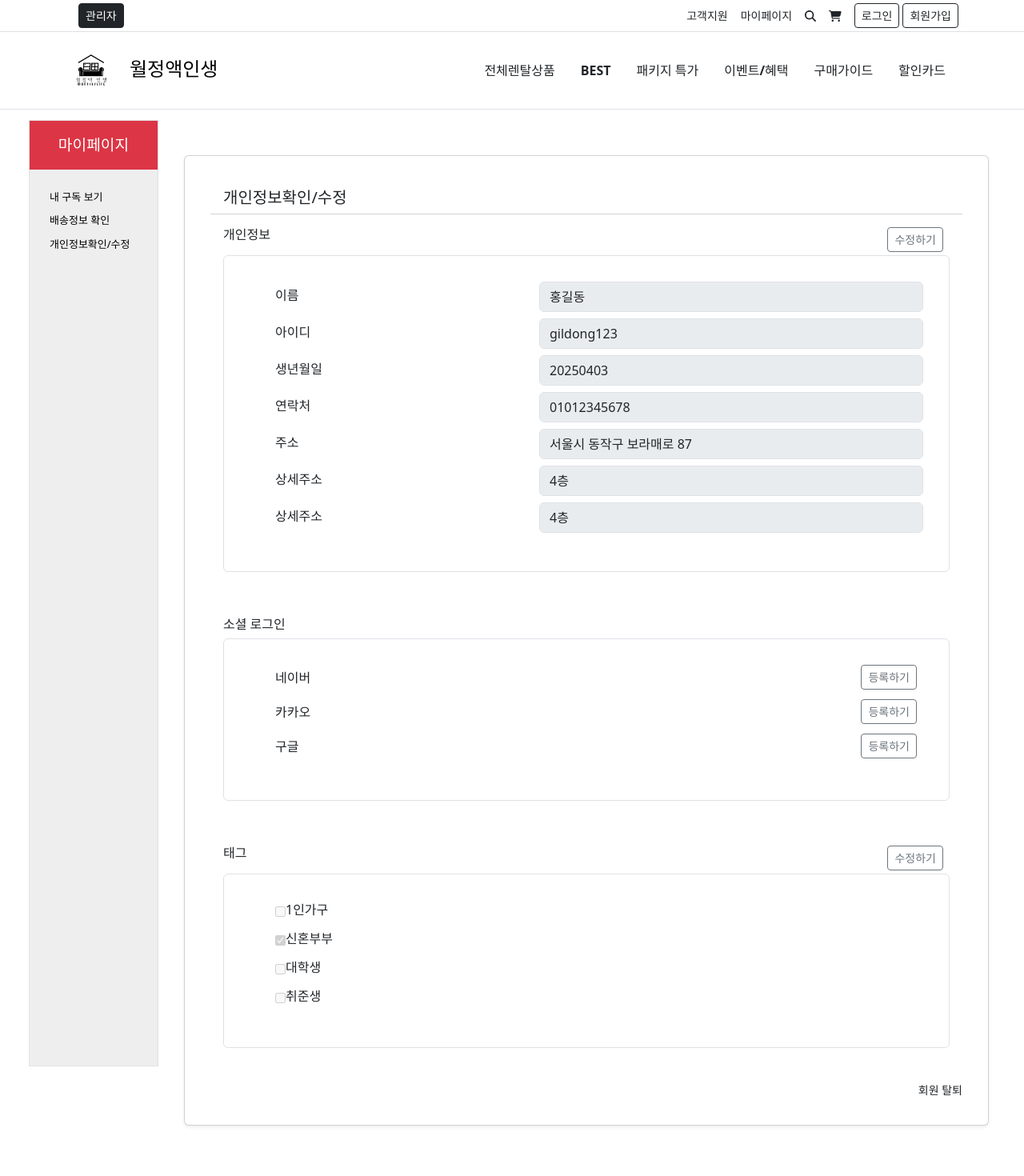
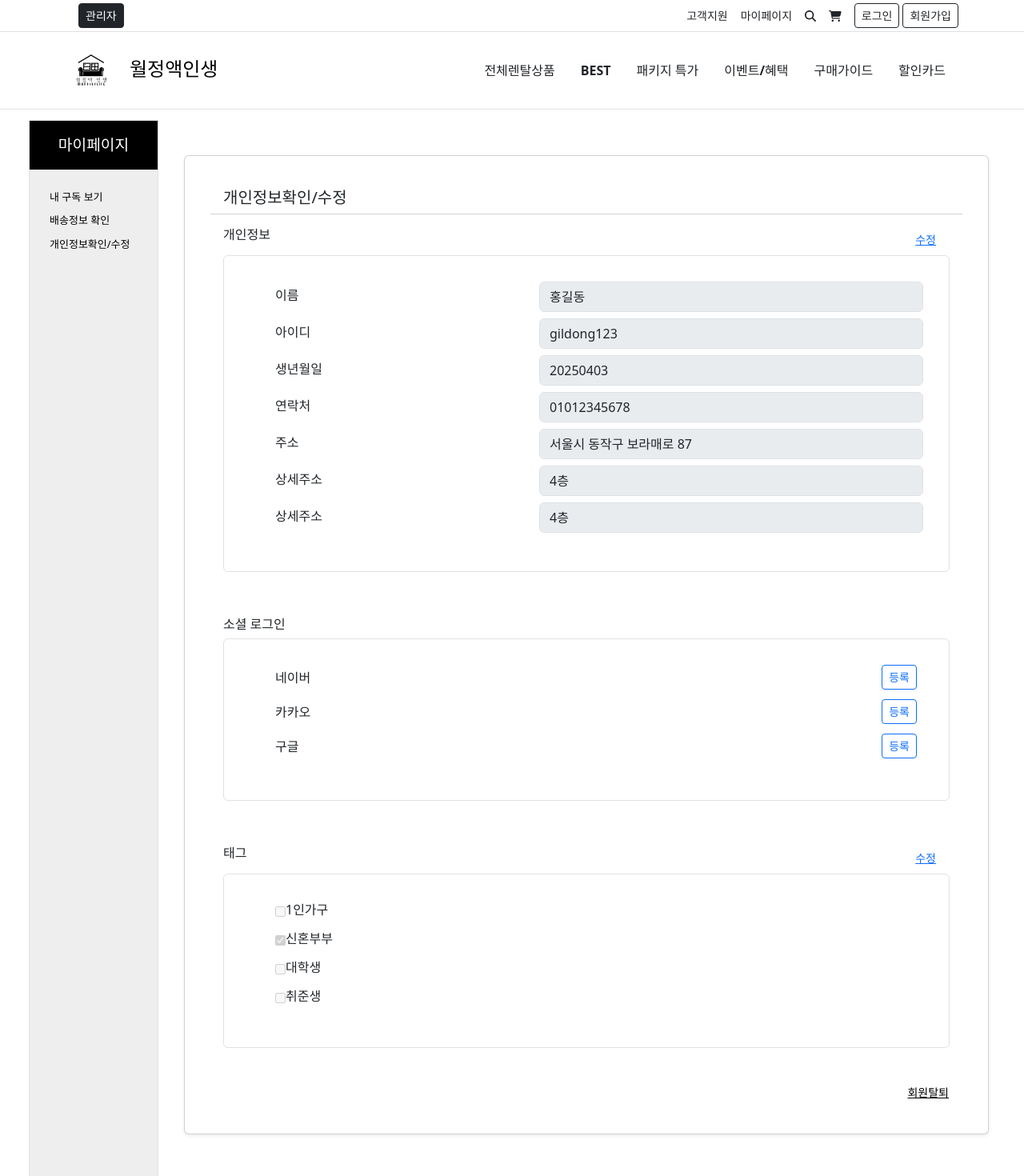
Before and after one commit to beyond-sw-camp/be12-fin-Gongcha1-MonthlyLIfe-FE, a Vue app: page /user/detail in a window 1280 px wide. Shown: the top 1470 px of the page at 80% size. Built offline with nearby package versions, Linux system fonts and the light colour scheme.

Commit message:
[Style] 디자인 변경
회원가입 페이지 버튼 색 변경
마이페이지 사이드바 색 변경
개인정보 확인 버튼 디자인 변경

```diff
--- a/src/shop/auth/Login.vue
+++ b/src/shop/auth/Login.vue
@@ -8,18 +8,20 @@
     <div class="mb-5">
       <p class="fs-1 fw-bold">로그인</p>
       <div class="d-flex justify-content-center">
-        <div class="bg-danger mb-2" style="width: 80px; height: 5px;"> </div>
+        <div class="bg-primary mb-2" style="width: 80px; height: 5px;"> </div>
       </div>
-      <p class="fs-6 text-danger">로그인 후, 이용이 가능합니다.</p>
+      <p class="fs-6 text-primary">로그인 후, 이용이 가능합니다.</p>
     </div>
 
-    <div class="d-flex" >
+    <div class="d-flex justify-content-center" >
       <div style="width: 20em">
         <p class="fs-5">MonthlyLife</p>
         <input type="text" class="form-control mb-1" placeholder="아이디">
 
         <input type="password" class="form-control mb-1" placeholder="비밀번호">
-        <button class="btn btn-dark w-100">로그인</button>
+        <router-link to="/">
+          <button class="btn btn-dark w-100">로그인</button>
+        </router-link>
 
 
         <div class="d-flex align-items-center">
@@ -45,7 +47,10 @@
         </div>
 
         <div class="d-flex justify-content-start">
-          <p class="fs-6 text-danger">회원가입</p>
+          <router-link to="/auth/signup/identify" class="text-decoration-none text-black">
+            <p class="fs-6">회원가입</p>
+
+          </router-link>
         </div>
       </div>
     </div>
--- a/src/shop/auth/SignupEnd.vue
+++ b/src/shop/auth/SignupEnd.vue
@@ -4,8 +4,8 @@
 
 <template>
 
-  <div class="container">
-    <div class="d-flex" style="width: 50vh;">
+  <div class="container" style="max-width: 720px;">
+    <div class="d-flex">
       <p class="fs-2">회원가입완료</p>
     </div>
     <div class="mt-5 mb-5">
@@ -14,7 +14,7 @@
       </div>
       <p>Monthly Life에 오신것을 환영합니다!!</p>
     </div>
-    <router-link to="/" class="btn btn-danger rounded-pill w-100">
+    <router-link to="/" class="btn btn-primary rounded-pill w-100">
       메인으로 돌아가기
     </router-link>
   </div>
--- a/src/shop/auth/SignupIdentify.vue
+++ b/src/shop/auth/SignupIdentify.vue
@@ -4,8 +4,8 @@
 
 <template>
 
-  <div class="container">
-    <div class="d-flex" style="width: 50vh;">
+  <div class="container" style="max-width: 720px;">
+    <div class="d-flex">
       <p class="fs-2">본인인증하기</p>
     </div>
     <div class="mt-5 mb-5">
@@ -16,7 +16,7 @@
     <div class="mt-5 mb-5">
       <button>휴대폰 인증하기</button>
     </div>
-    <router-link to="/auth/signup/input" class="btn btn-danger rounded-pill w-100">
+    <router-link to="/auth/signup/input" class="btn btn-primary rounded-pill w-100">
       다음
     </router-link>
   </div>
--- a/src/shop/auth/SignupInput.vue
+++ b/src/shop/auth/SignupInput.vue
@@ -3,8 +3,8 @@
 </script>
 
 <template>
-  <div class="container">
-    <div class="d-flex" style="width: 50vh;">
+  <div class="container" style="max-width: 720px;">
+    <div class="d-flex" >
       <p class="fs-2">회원정보입력</p>
     </div>
 
@@ -20,7 +20,7 @@
       <small class="text-start d-block">아이디</small>
       <div class="d-flex">
         <input type="text" class="underline-input">
-        <button class="btn btn-danger text-nowrap btn-sm" style="font-size: 10px">중복체크</button>
+        <button class="btn btn-dark text-nowrap btn-sm" style="font-size: 10px">중복체크</button>
       </div>
     </div>
 
@@ -74,7 +74,7 @@
 
 
 
-    <router-link to="/auth/signup/end" class="btn btn-danger rounded-pill w-100">다음</router-link>
+    <router-link to="/auth/signup/end" class="btn btn-primary rounded-pill w-100">다음</router-link>
 
   </div>
 </template>
--- a/src/shop/user/UserDetail.vue
+++ b/src/shop/user/UserDetail.vue
@@ -13,7 +13,7 @@
       <div class="card-body">
         <div class="d-flex justify-content-between">
           <h6 class="fw-bold text-lg-start">개인정보</h6>
-          <button class="btn btn-outline-secondary btn-sm me-2 mb-1">수정하기</button>
+          <button class="btn btn-link text-decoration-underline btn-sm me-2 mb-1">수정</button>
         </div>
 
         <div class="mb-4 border p-3 rounded">
@@ -85,21 +85,21 @@
               <li class="d-flex align-items-center mb-2">
                 <p class="mb-1">네이버</p>
                 <div class="ms-auto d-flex flex-column">
-                  <button class="btn btn-outline-secondary btn-sm me-2 mb-1">등록하기</button>
+                  <button class="btn btn-outline-primary btn-sm me-2 mb-1">등록</button>
                 </div>
               </li>
 
               <li class="d-flex align-items-center mb-2">
                 <p class="mb-1">카카오</p>
                 <div class="ms-auto d-flex flex-column">
-                  <button class="btn btn-outline-secondary btn-sm me-2 mb-1">등록하기</button>
+                  <button class="btn btn-outline-primary btn-sm me-2 mb-1">등록</button>
                 </div>
               </li>
 
               <li class="d-flex align-items-center mb-2">
                 <p class="mb-1">구글</p>
                 <div class="ms-auto d-flex flex-column">
-                  <button class="btn btn-outline-secondary btn-sm me-2 mb-1">등록하기</button>
+                  <button class="btn btn-outline-primary btn-sm me-2 mb-1">등록</button>
                 </div>
               </li>
             </ul>
@@ -113,7 +113,7 @@
       <div class="card-body">
         <div class="d-flex justify-content-between">
           <h6 class="fw-bold text-lg-start">태그</h6>
-          <button class="btn btn-outline-secondary btn-sm me-2 mb-1">수정하기</button>
+          <button class="btn btn-link text-decoration-underline btn-sm me-2 mb-1">수정</button>
         </div>
 
         <div class="mb-4 border p-3 rounded">
@@ -145,7 +145,7 @@
 
       <!-- 더보기 버튼 -->
       <div class="text-end">
-        <small>회원 탈퇴</small>
+        <button class="btn btn-link text-black text-decoration-underline btn-sm me-2 mb-1">회원탈퇴</button>
       </div>
 
     </div>
--- a/src/shop/user/component/UserNavbar.vue
+++ b/src/shop/user/component/UserNavbar.vue
@@ -6,7 +6,7 @@
   <div class="ms-4" >
     <div class="border" style="border-color: #777777">
 
-    <div class="sidebar-title bg-danger ">
+    <div class="sidebar-title bg-black ">
       <p class="m-0 text-white"><strong>마이페이지</strong></p>
     </div>
     <div class="sidebar">
@@ -32,7 +32,7 @@
 .sidebar {
   background-color: #eeeeee;
   width: 10rem;
-  height: 70em;
+  height: 80em;
   left: 0;
   padding: 20px;
   color: white;
```
